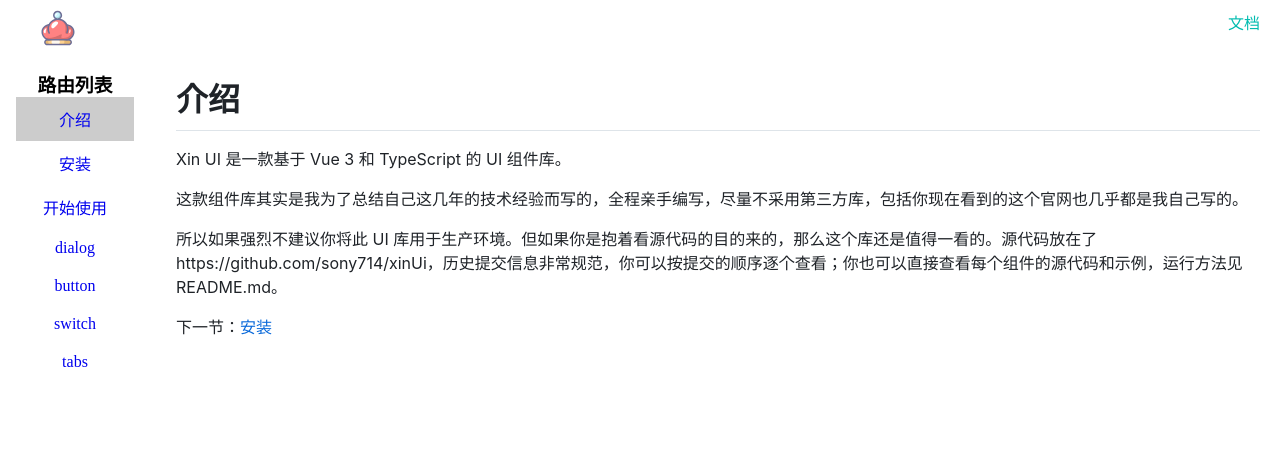
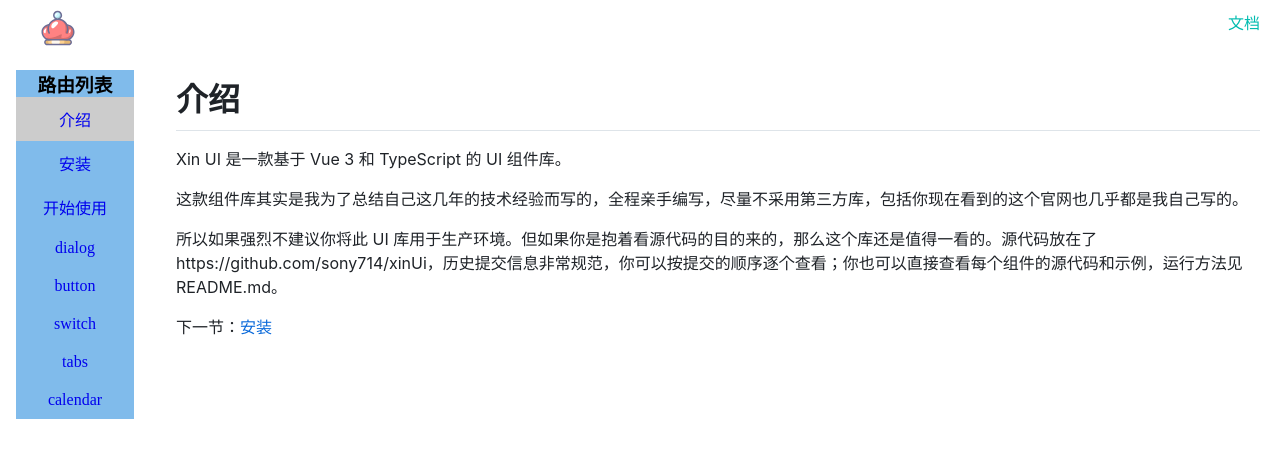
Before and after one commit to sony714/xinUi, a Vue app: page /#/doc/intro in a window 1280 px wide. Shown: the top 458 px of the page. Built offline with nearby package versions, Linux system fonts and the light colour scheme.

Commit message:
搭建日历组件

```diff
--- /dev/null
+++ b/src/lib/Calendar.vue
@@ -0,0 +1,13 @@
+<template>
+    <div>
+        我是日历
+    </div>
+</template>
+
+<script setup lang="ts">
+
+</script>
+
+<style scoped>
+
+</style>
--- a/src/until/router.ts
+++ b/src/until/router.ts
@@ -7,6 +7,7 @@ import DialogDemo from '../views/DialogDemo.vue'
 import Intro from '../views/Intro.vue'
 import Start from  '../views/Start.vue'
 import Ins  from '../views/Ins.vue'
+import Calendar from '../views/CalendarDemo.vue'
 
 import {createWebHashHistory,createRouter} from 'vue-router'
 const routes = [
@@ -19,7 +20,8 @@ const routes = [
       {path:'switch',component:SwitchDemo},
       {path:'tabs',component:TabsDemo},
       {path:'button',component:ButtonDemo},
-      {path:'dialog',component:DialogDemo}
+      {path:'dialog',component:DialogDemo},
+      {path:'calendar',component:Calendar}
     ]}
   ]
  export const router = createRouter({
--- /dev/null
+++ b/src/views/CalendarDemo.vue
@@ -0,0 +1,11 @@
+<template>
+    <calendar/>
+</template>
+
+<script setup lang="ts">
+import Calendar from '../lib/Calendar.vue'
+</script>
+
+<style scoped>
+
+</style>
--- a/src/views/Doc.vue
+++ b/src/views/Doc.vue
@@ -32,6 +32,9 @@ const menuVisible = inject("menuVisible");
             </li>
             <li>
               <router-link to="/doc/tabs">tabs</router-link>
+            </li>
+             <li>
+              <router-link to="/doc/calendar">calendar</router-link>
             </li>
           </ul>
         </div>
@@ -76,6 +79,7 @@ const menuVisible = inject("menuVisible");
     height: 100%;
     .tabBar {
       margin: 0 auto;
+      background-color: #80bbeb;
       h3{
         text-align: center;
       }
```
